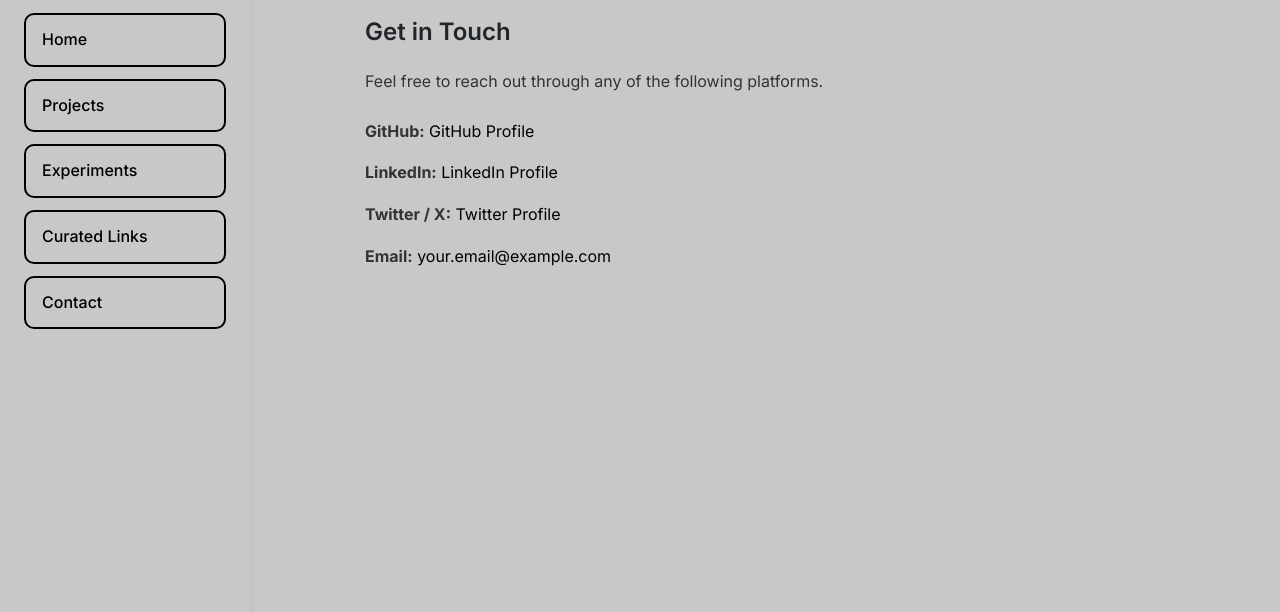
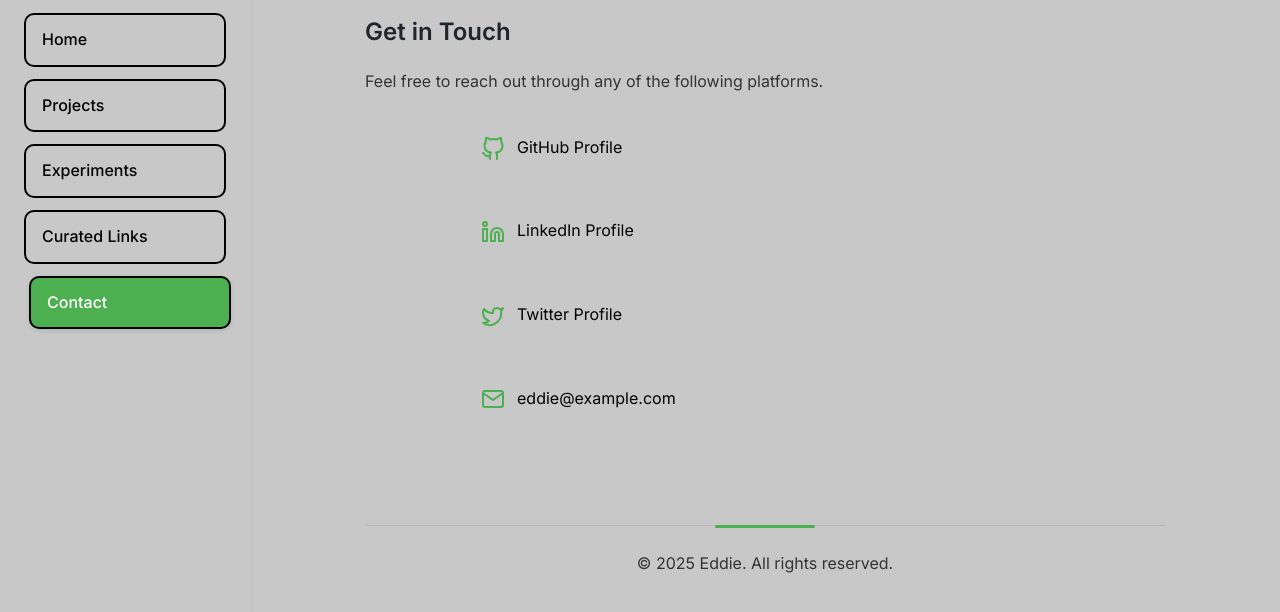
Before and after one commit to edisedis777/eddie-digital, a plain HTML site: page contact.html in a window 1280 px wide. Shown: the part 102-714 px from the top of the page. Drawn offline with Linux system fonts and the light colour scheme.

Commit message:
Update contact.html

```diff
--- a/contact.html
+++ b/contact.html
@@ -3,15 +3,25 @@
   <head>
     <meta charset="UTF-8" />
     <meta name="viewport" content="width=device-width, initial-scale=1.0" />
-    <title>Contact</title>
+    <title>Contact | Eddie's Portfolio</title>
+    <meta
+      name="description"
+      content="Get in touch with Eddie through various platforms including GitHub, LinkedIn, Twitter, and email." />
     <link
       href="https://fonts.googleapis.com/css2?family=Inter:wght@400;500;600;700&display=swap"
       rel="stylesheet" />
     <link rel="stylesheet" href="styles.css" />
   </head>
   <body>
+    <!-- Skip to main content for accessibility -->
+    <a href="#main-content" class="skip-to-main">Skip to main content</a>
+
     <!-- Mobile Menu Toggle -->
-    <button class="menu-toggle" aria-label="Toggle menu">
+    <button
+      class="menu-toggle"
+      aria-label="Toggle menu"
+      aria-expanded="false"
+      aria-controls="side-panel">
       <svg
         width="24"
         height="24"
@@ -37,29 +47,32 @@
     </button>
 
     <!-- Side Panel -->
-    <aside class="side-panel">
+    <aside class="side-panel" id="side-panel">
       <h1>
-        <a href="index.html" style="color: inherit; text-decoration: none"
+        <a
+          href="index.html"
+          style="color: inherit; text-decoration: none"
+          aria-label="Eddie's Homepage"
           >Eddie</a
         >
       </h1>
-      <nav>
+      <nav aria-label="Main Navigation">
         <ul>
           <li><a href="index.html">Home</a></li>
           <li><a href="projects.html">Projects</a></li>
           <li><a href="experiments.html">Experiments</a></li>
           <li><a href="curated_links.html">Curated Links</a></li>
-          <li><a href="contact.html">Contact</a></li>
+          <li><a href="contact.html" class="active">Contact</a></li>
         </ul>
       </nav>
     </aside>
 
     <!-- Main Content -->
-    <main>
+    <main id="main-content">
       <!-- Contact Section Title -->
       <section class="section-title">
         <a href="index.html" class="home-icon-link" aria-label="Back to Home">
-          <img src="eddie.png" alt="Home" class="home-icon" />
+          <img src="eddie.png" alt="Eddie's profile" class="home-icon" />
         </a>
         <h2>Contact</h2>
       </section>
@@ -68,59 +81,100 @@
       <section class="content">
         <h3>Get in Touch</h3>
         <p>Feel free to reach out through any of the following platforms.</p>
-        <!-- Using a simple list for social links for now -->
-        <ul style="list-style: none; padding-top: 1.5rem">
-          <li style="margin-bottom: 1rem">
-            <strong>GitHub:</strong>
+
+        <!-- Using proper contact list with icons -->
+        <ul class="contact-list">
+          <li>
+            <svg
+              width="24"
+              height="24"
+              viewBox="0 0 24 24"
+              fill="none"
+              stroke="currentColor"
+              stroke-width="2"
+              stroke-linecap="round"
+              stroke-linejoin="round">
+              <path
+                d="M9 19c-5 1.5-5-2.5-7-3m14 6v-3.87a3.37 3.37 0 0 0-.94-2.61c3.14-.35 6.44-1.54 6.44-7A5.44 5.44 0 0 0 20 4.77 5.07 5.07 0 0 0 19.91 1S18.73.65 16 2.48a13.38 13.38 0 0 0-7 0C6.27.65 5.09 1 5.09 1A5.07 5.07 0 0 0 5 4.77a5.44 5.44 0 0 0-1.5 3.78c0 5.42 3.3 6.61 6.44 7A3.37 3.37 0 0 0 9 18.13V22"></path>
+            </svg>
             <a
-              href="#"
+              href="https://github.com/eddie"
               target="_blank"
               rel="noopener noreferrer"
-              style="color: var(--accent-color); text-decoration: none"
               >GitHub Profile</a
             >
           </li>
-          <li style="margin-bottom: 1rem">
-            <strong>LinkedIn:</strong>
+          <li>
+            <svg
+              width="24"
+              height="24"
+              viewBox="0 0 24 24"
+              fill="none"
+              stroke="currentColor"
+              stroke-width="2"
+              stroke-linecap="round"
+              stroke-linejoin="round">
+              <path
+                d="M16 8a6 6 0 0 1 6 6v7h-4v-7a2 2 0 0 0-2-2 2 2 0 0 0-2 2v7h-4v-7a6 6 0 0 1 6-6z"></path>
+              <rect x="2" y="9" width="4" height="12"></rect>
+              <circle cx="4" cy="4" r="2"></circle>
+            </svg>
             <a
-              href="#"
+              href="https://linkedin.com/in/eddie"
               target="_blank"
               rel="noopener noreferrer"
-              style="color: var(--accent-color); text-decoration: none"
               >LinkedIn Profile</a
             >
           </li>
-          <li style="margin-bottom: 1rem">
-            <strong>Twitter / X:</strong>
+          <li>
+            <svg
+              width="24"
+              height="24"
+              viewBox="0 0 24 24"
+              fill="none"
+              stroke="currentColor"
+              stroke-width="2"
+              stroke-linecap="round"
+              stroke-linejoin="round">
+              <path
+                d="M22 4s-.7 2.1-2 3.4c1.6 10-9.4 17.3-18 11.6 2.2.1 4.4-.6 6-2C3 15.5.5 9.6 3 5c2.2 2.6 5.6 4.1 9 4-.9-4.2 4-6.6 7-3.8 1.1 0 3-1.2 3-1.2z"></path>
+            </svg>
             <a
-              href="#"
+              href="https://twitter.com/eddie"
               target="_blank"
               rel="noopener noreferrer"
-              style="color: var(--accent-color); text-decoration: none"
               >Twitter Profile</a
             >
           </li>
-          <li style="margin-bottom: 1rem">
-            <strong>Email:</strong>
-            <a
-              href="mailto:your.email@example.com"
-              style="color: var(--accent-color); text-decoration: none"
-              >your.email@example.com</a
-            >
+          <li>
+            <svg
+              width="24"
+              height="24"
+              viewBox="0 0 24 24"
+              fill="none"
+              stroke="currentColor"
+              stroke-width="2"
+              stroke-linecap="round"
+              stroke-linejoin="round">
+              <path
+                d="M4 4h16c1.1 0 2 .9 2 2v12c0 1.1-.9 2-2 2H4c-1.1 0-2-.9-2-2V6c0-1.1.9-2 2-2z"></path>
+              <polyline points="22,6 12,13 2,6"></polyline>
+            </svg>
+            <a href="mailto:eddie@example.com">eddie@example.com</a>
           </li>
-          <!-- Add more social links as needed -->
         </ul>
-      </section>
 
-      <!-- Optional: Add a contact form here if needed in the future -->
-      <!--
-      <section class="content">
-        <h3>Contact Form</h3>
-        <form>
-           Form fields go here
-        </form>
-      </section>
-      -->
+
+      <!-- Footer -->
+      <footer>
+        <p>
+          &copy;
+          <script>
+            document.write(new Date().getFullYear());
+          </script>
+          Eddie. All rights reserved.
+        </p>
+      </footer>
     </main>
 
     <script>
@@ -128,8 +182,26 @@
       document
         .querySelector(".menu-toggle")
         .addEventListener("click", function () {
-          document.querySelector(".side-panel").classList.toggle("active");
+          const sidePanel = document.querySelector(".side-panel");
+          sidePanel.classList.toggle("active");
+
+          // Update ARIA attributes
+          const expanded = sidePanel.classList.contains("active");
+          this.setAttribute("aria-expanded", expanded);
         });
+
+      // Add active class to current nav item
+      document.addEventListener("DOMContentLoaded", function () {
+        const currentPage = window.location.pathname.split("/").pop();
+        const navLinks = document.querySelectorAll(".side-panel nav ul li a");
+
+        navLinks.forEach((link) => {
+          const linkPage = link.getAttribute("href");
+          if (linkPage === currentPage) {
+            link.classList.add("active");
+          }
+        });
+      });
     </script>
   </body>
 </html>
```
